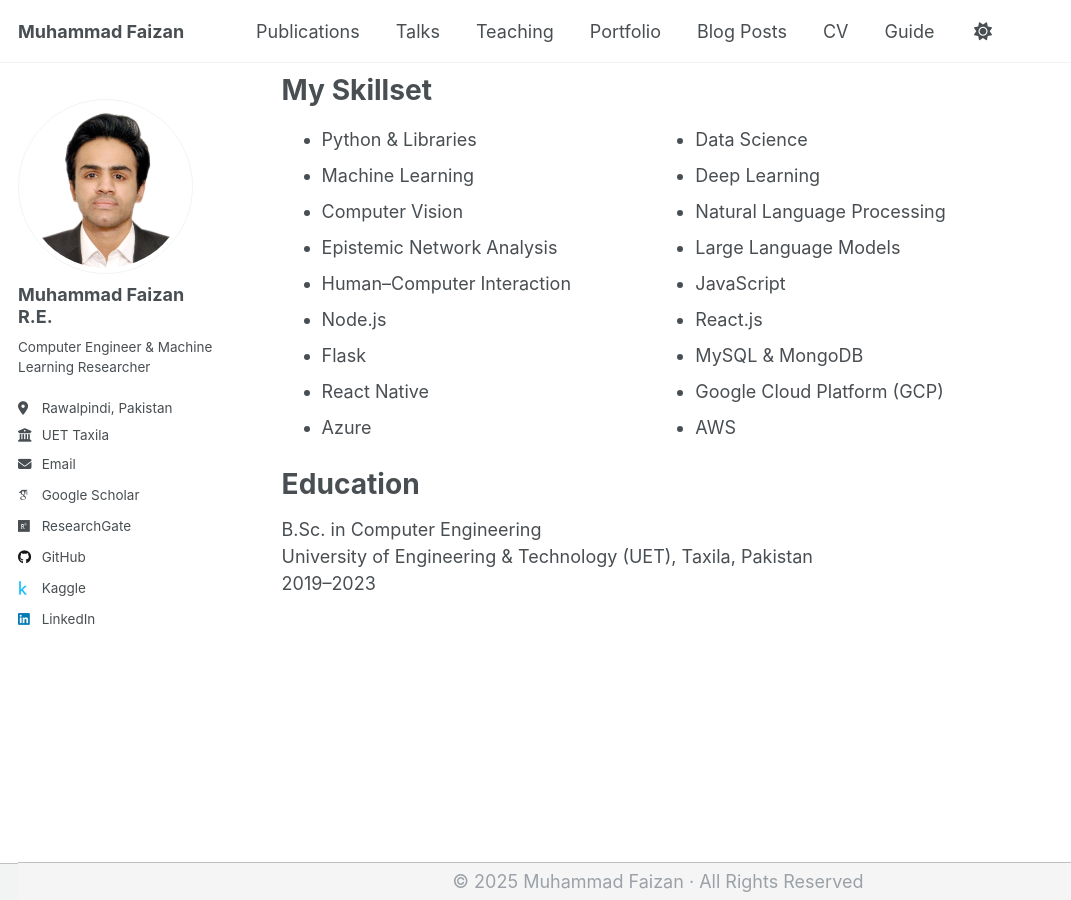
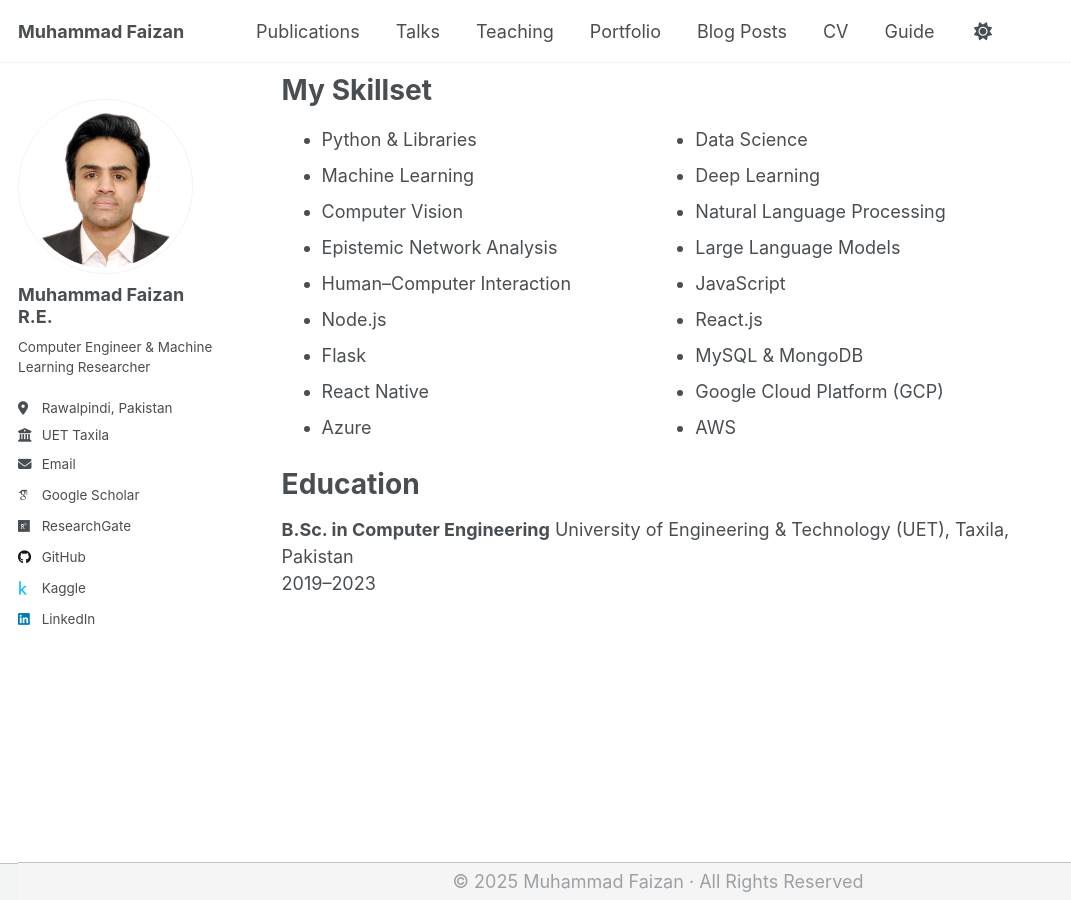
Before and after one commit to MuhammadFaizan99/MuhammadFaizan99.github.io, a Jekyll site: the page built from _pages/about.md, in a window 1280 px wide and 900 px high, scrolled down 520 px. Shown: the whole window, without its empty margins (0-1071 px from the left). Built offline with Jekyll 4.4.1, drawn with Linux system fonts in a browser that asks for light colours; some web fonts are replaced; a script that is not in the unit is left out.

```diff
--- a/_pages/about.md
+++ b/_pages/about.md
@@ -44,6 +44,6 @@ My Skillset
 Education
 ======
 
-B.Sc. in Computer Engineering
+**B.Sc. in Computer Engineering**
 University of Engineering & Technology (UET), Taxila, Pakistan
 2019–2023
```
